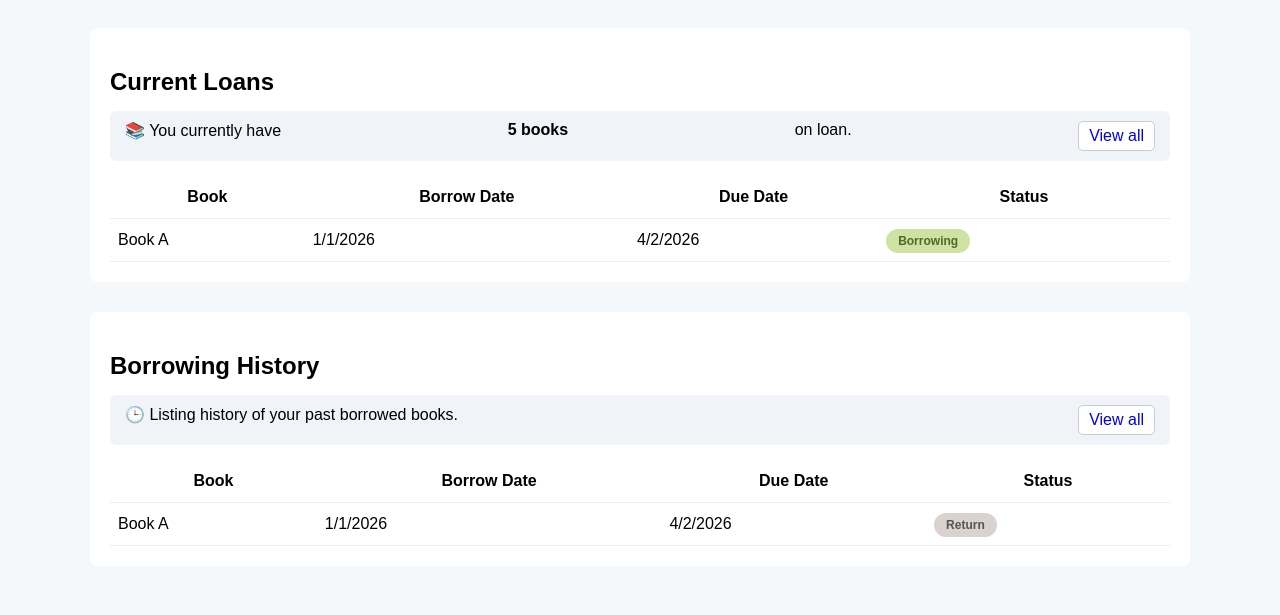
After one commit to hovansang113/Library-management-system, a PHP site: page /view/member/member-dashboard.php in a window 1280 px wide. The commit adds this page. Shown: the top 615 px of the page. Run offline with PHP 8.4, Linux system fonts and the light colour scheme.

Commit message:
UT-Feature-LIB-39-MenberDashboard

```diff
--- a/PHPMVCFramework/controllers/UserController.php
+++ b/PHPMVCFramework/controllers/UserController.php
@@ -102,4 +102,6 @@ class UserController extends Controller
         header('Location: /admin/userManagement');
         exit;
     }
+
+
 }
--- /dev/null
+++ b/PHPMVCFramework/public/css/member/MemberDashborad.css
@@ -0,0 +1,88 @@
+body {
+    background: #f4f8fb;
+    font-family: Arial, sans-serif;
+}
+
+.container {
+    max-width: 1100px;
+    margin: auto;
+    padding: 20px;
+}
+
+.card {
+    background: #fff;
+    padding: 20px;
+    border-radius: 8px;
+    margin-bottom: 30px;
+}
+
+h2 {
+    margin-bottom: 15px;
+}
+
+.info-box {
+    display: flex;
+    justify-content: space-between;
+    background: #f0f4f8;
+    padding: 10px 15px;
+    border-radius: 6px;
+    margin-bottom: 15px;
+}
+
+.btn-view {
+    text-decoration: none;
+    border: 1px solid #ccc;
+    padding: 5px 10px;
+    border-radius: 5px;
+    background: white;
+}
+
+table {
+    width: 100%;
+    border-collapse: collapse;
+}
+
+th, td {
+    padding: 12px 8px;
+    border-bottom: 1px solid #eee;
+}
+
+.status {
+    padding: 5px 12px;
+    border-radius: 20px;
+    font-size: 12px;
+    font-weight: bold;
+}
+
+.borrowing {
+    background: #cfe2a3;
+    color: #4b6b21;
+}
+
+.overdue, .late {
+    background: #ff4d4f;
+    color: white;
+}
+
+.returned {
+    background: #d9d2cf;
+    color: #555;
+}
+
+.pagination {
+    text-align: center;
+    margin-top: 20px;
+}
+
+.pagination a {
+    margin: 0 5px;
+    color: #555;
+    cursor: pointer;
+}
+
+.pagination .active {
+    background: #4a90e2;
+    color: white;
+    padding: 5px 10px;
+    border-radius: 4px;
+}
--- a/PHPMVCFramework/public/index.php
+++ b/PHPMVCFramework/public/index.php
@@ -71,11 +71,16 @@ $app->router->get('/logout', [AuthController::class, 'logout']);
 $app->router->get('/catalog', [SiteController::class, 'catalog']);
 $app->router->post('/user/searchBooks', [SiteController::class, 'searchBooks']);
 $app->router->get('/book', [SiteController::class, 'bookDetail']);
+$app->router->get('/loans', [LoanController::class, 'userLoans']);
 
 
 // Admin Dashboard
 $app->router->get('/admin/dashboard', [AdminDashboardController::class, 'dashBoard']);
 
+// Member Dashboard
+$app->router->get('/member/memberdashboard', [UserController::class, 'memberDashboard']);
+$app->router->get('/member/current-loans', [UserController::class, 'currentLoans']);
+$app->router->get('/member/borrowing-history', [UserController::class, 'borrowingHistory']);
 
 
 $app->run();
--- /dev/null
+++ b/PHPMVCFramework/view/member/member-dashboard.php
@@ -0,0 +1,62 @@
+<!DOCTYPE html>
+<html lang="en">
+<head>
+    <meta charset="UTF-8">
+    <meta name="viewport" content="width=device-width, initial-scale=1.0">
+    <title>Dashboard</title>
+    <link rel="stylesheet" href="/css/member/MemberDashborad.css">
+</head>
+<body>
+<div class="container">
+
+    <section class="card">
+        <h2>Current Loans</h2>
+
+        <div class="info-box">
+            📚 You currently have <b>5 books</b> on loan.
+            <a href="current-loans.php" class="btn-view">View all</a>
+        </div>
+
+        <table>
+            <tr>
+                <th>Book</th>
+                <th>Borrow Date</th>
+                <th>Due Date</th>
+                <th>Status</th>
+            </tr>
+            <tr>
+                <td>Book A</td>
+                <td>1/1/2026</td>
+                <td>4/2/2026</td>
+                <td><span class="status borrowing">Borrowing</span></td>
+            </tr>
+        </table>
+    </section>
+
+    <section class="card">
+        <h2>Borrowing History</h2>
+
+        <div class="info-box">
+            🕒 Listing history of your past borrowed books.
+            <a href="borrowing-history.php" class="btn-view">View all</a>
+        </div>
+
+        <table>
+            <tr>
+                <th>Book</th>
+                <th>Borrow Date</th>
+                <th>Due Date</th>
+                <th>Status</th>
+            </tr>
+            <tr>
+                <td>Book A</td>
+                <td>1/1/2026</td>
+                <td>4/2/2026</td>
+                <td><span class="status returned">Return</span></td>
+            </tr>
+        </table>
+    </section>
+
+</div>
+</body>
+</html>
```
Also changed, not shown: PHPMVCFramework/controllers/LoanController.php (+13 -0 lines), PHPMVCFramework/view/member/borrowing-history.php (added, +52 -0 lines), PHPMVCFramework/view/member/current-loans.php (added, +51 -0 lines).
